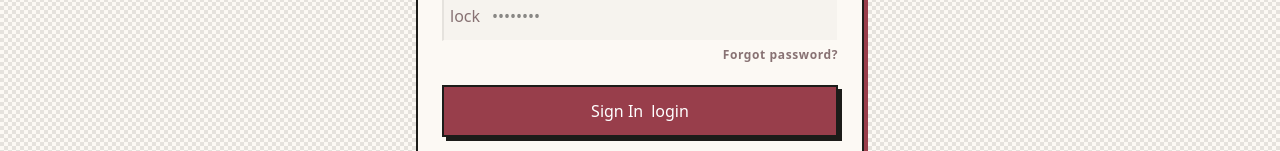
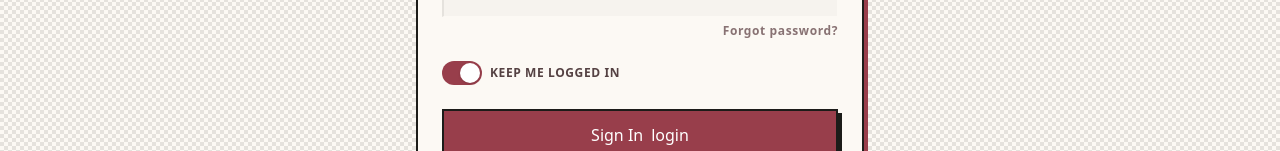
Before and after one commit to Araragee/Tango, a Vue app in the folder front-end/: page /login in a window 1280 px wide. Shown: the part 510-661 px from the top of the page. Built offline with nearby package versions, Linux system fonts and the light colour scheme; no server answers.

Commit message:
feat keep me logged in feature

```diff
--- a/front-end/src/components/LoginView.vue
+++ b/front-end/src/components/LoginView.vue
@@ -18,6 +18,7 @@ type Mode = 'password' | 'magic';
 const mode = ref<Mode>('password');
 const email = ref('');
 const password = ref('');
+const keepLoggedIn = ref(true);
 const error = ref('');
 const loading = ref(false);
 const magicSent = ref(false);
@@ -97,7 +98,7 @@ const login = async () => {
     showResendConfirm.value = false;
     loading.value = true;
     try {
-        await auth.login(email.value.trim(), password.value);
+        await auth.login(email.value.trim(), password.value, keepLoggedIn.value);
         await goAfterLogin();
     } catch (e: any) {
         const msg: string = e.message ?? '';
@@ -208,6 +209,23 @@ onMounted(() => {
           </div>
         </div>
 
+        <label class="flex items-center gap-sm cursor-pointer select-none">
+          <div
+            class="relative w-10 h-6 flex-shrink-0"
+            @click="keepLoggedIn = !keepLoggedIn"
+          >
+            <div
+              class="absolute inset-0 rounded-full transition-colors duration-200"
+              :class="keepLoggedIn ? 'bg-primary' : 'bg-surface-variant border border-outline'"
+            ></div>
+            <div
+              class="absolute top-0.5 w-5 h-5 rounded-full bg-white shadow transition-transform duration-200"
+              :class="keepLoggedIn ? 'translate-x-[18px]' : 'translate-x-0.5'"
+            ></div>
+          </div>
+          <span class="text-label-sm text-on-surface-variant uppercase">Keep me logged in</span>
+        </label>
+
         <p v-if="error" class="text-error text-label-sm">{{ error }}</p>
 
         <button
--- a/front-end/src/stores/useAuthStore.ts
+++ b/front-end/src/stores/useAuthStore.ts
@@ -45,6 +45,15 @@ export const useAuthStore = defineStore('auth', () => {
       return
     }
 
+    // "Keep me logged in" = unchecked: tango:no-persist is set in localStorage.
+    // If the sessionStorage sentinel is absent, the browser was restarted (or a
+    // new tab opened) — clear the persisted session so the user starts logged out.
+    if (localStorage.getItem('tango:no-persist') && !sessionStorage.getItem('tango:session-alive')) {
+      localStorage.removeItem('tango:no-persist')
+      const sbKey = Object.keys(localStorage).find(k => k.startsWith('sb-') && k.endsWith('-auth-token'))
+      if (sbKey) localStorage.removeItem(sbKey)
+    }
+
     const { data: { session } } = await supabase.auth.getSession()
     user.value = session?.user ?? null
 
@@ -67,9 +76,16 @@ export const useAuthStore = defineStore('auth', () => {
     initialized.value = true
   }
 
-  async function login(emailAddr: string, password: string) {
+  async function login(emailAddr: string, password: string, keepLoggedIn = true) {
     const { data, error } = await supabase.auth.signInWithPassword({ email: emailAddr, password })
     if (error) throw error
+    if (!keepLoggedIn) {
+      localStorage.setItem('tango:no-persist', '1')
+      sessionStorage.setItem('tango:session-alive', '1')
+    } else {
+      localStorage.removeItem('tango:no-persist')
+      sessionStorage.removeItem('tango:session-alive')
+    }
     user.value = data.user
     return data.user
   }
@@ -128,6 +144,8 @@ export const useAuthStore = defineStore('auth', () => {
     user.value = null
     initialized.value = false
     _loggingOut = false
+    localStorage.removeItem('tango:no-persist')
+    sessionStorage.removeItem('tango:session-alive')
   }
 
   async function logoutAllDevices() {
@@ -138,6 +156,8 @@ export const useAuthStore = defineStore('auth', () => {
     user.value = null
     initialized.value = false
     _loggingOut = false
+    localStorage.removeItem('tango:no-persist')
+    sessionStorage.removeItem('tango:session-alive')
   }
 
   async function resetPassword(emailAddr: string) {
```
